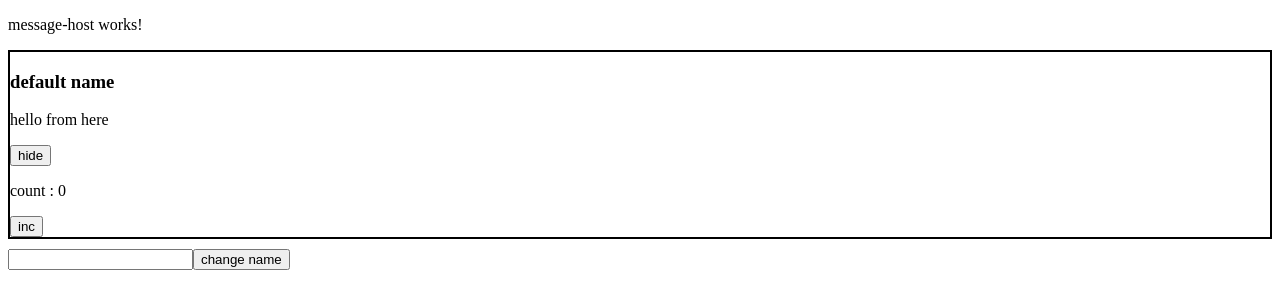
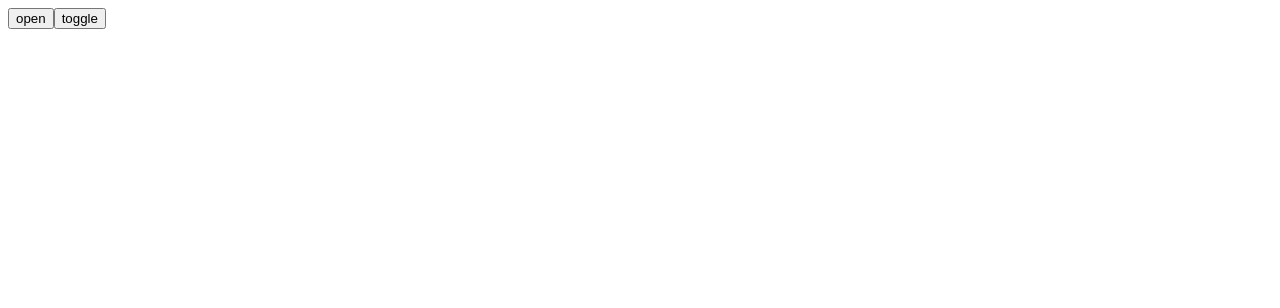
Before and after one commit to haxul/angular2-course, an Angular app: page /list1 in a window 1280 px wide. Shown: the top 308 px of the page. Built offline with nearby package versions, Linux system fonts and the light colour scheme.

Commit message:
lesson 2

```diff
--- a/src/app/app.component.html
+++ b/src/app/app.component.html
@@ -1 +1 @@
-<app-message-host></app-message-host>
+<app-block-host></app-block-host>
--- /dev/null
+++ b/src/app/block-host/block-host.component.html
@@ -0,0 +1,6 @@
+<app-block></app-block>
+<app-block></app-block>
+<app-block></app-block>
+
+<button (click)="showBlock()"> {{buttonTitle}}</button>
+<button (click)="showAllBlock()"> toggle</button>
--- /dev/null
+++ b/src/app/block-host/block-host.component.ts
@@ -0,0 +1,31 @@
+import {Component, OnInit, ViewChild, ViewChildren} from "@angular/core"
+import {BlockComponent} from "../block/block.component"
+
+@Component({
+  selector: "app-block-host",
+  templateUrl: "./block-host.component.html",
+  styleUrls: ["./block-host.component.css"]
+})
+export class BlockHostComponent {
+
+  @ViewChild(BlockComponent)
+  blockChild: BlockComponent
+  buttonTitle:string = "open"
+
+  @ViewChildren(BlockComponent)
+  blockList: BlockComponent[]
+
+
+  showBlock():void {
+    if (this.buttonTitle === "open") this.buttonTitle = "hide"
+    else this.buttonTitle = "open"
+    this.blockChild.show()
+  }
+
+  showAllBlock() {
+    console.log(this.blockList)
+    this.blockList.forEach(b => b.show())
+  }
+
+
+}
--- /dev/null
+++ b/src/app/block/block.component.html
@@ -0,0 +1,3 @@
+<div *ngIf="visible">
+  <h2>hello world</h2>
+</div>
--- /dev/null
+++ b/src/app/block/block.component.ts
@@ -0,0 +1,16 @@
+import { Component } from '@angular/core';
+
+@Component({
+  selector: 'app-block',
+  templateUrl: './block.component.html',
+  styleUrls: ['./block.component.css']
+})
+export class BlockComponent  {
+
+  visible: boolean = false
+  show():void {
+    if (this.visible) this.visible = false
+    else this.visible = true
+  }
+
+}
```
Also changed, not shown: src/app/app.module.ts (+6 -2 lines), src/app/block-host/block-host.component.css (added), src/app/block/block.component.css (added), 2 other files (tests, documents, lock files or other folders).
